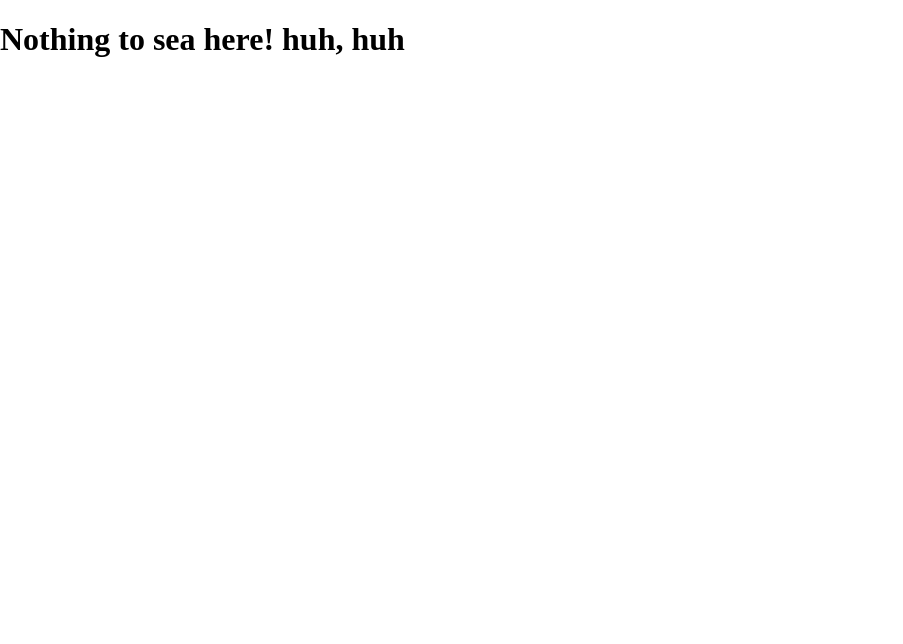
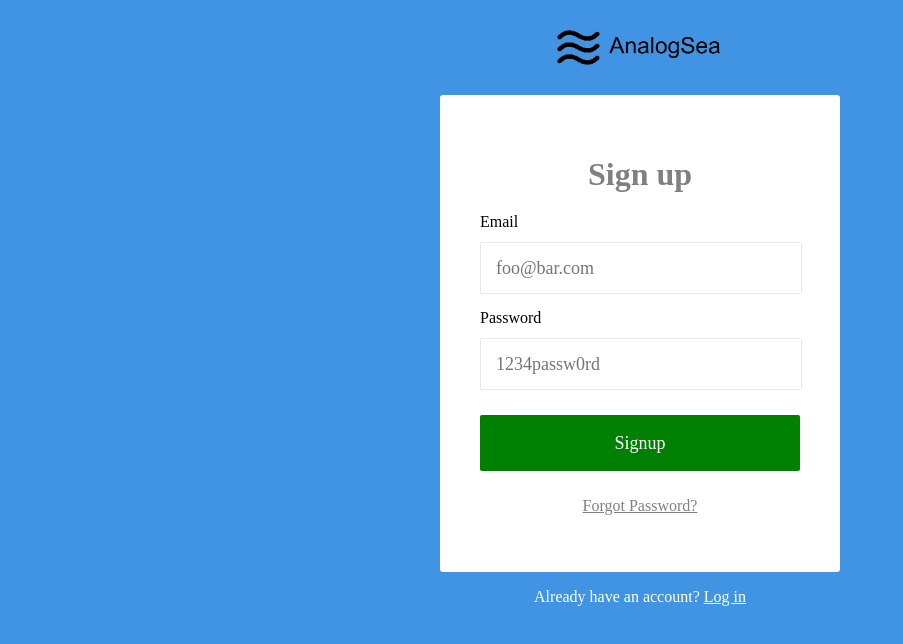
Before and after one commit to ricmclaughlin/analog-sea-signup, a plain HTML site: page index.html in a window 1280 px wide. Shown: the whole page, without its empty margins (0-903 px from the left). Drawn offline with nearby package versions, Linux system fonts and the light colour scheme.

Commit message:
complete

```diff
--- a/index.html
+++ b/index.html
@@ -3,12 +3,33 @@
 <head>
   <meta charset="UTF-8">
   <title>Analog Sea - Login</title>
-
+  <meta name="keywords" content="analog, sea, analogsea, cloud, computing,">
   <meta charset="utf-8" name="description" content="Ric McLaughlin's version of the analog sea Challenge from Unit 1 Lesson 6 of Thinkful's Frontend Web Development course">
   <link rel="stylesheet" type="text/css" href="https://cdnjs.cloudflare.com/ajax/libs/normalize/4.1.1/normalize.min.css">
   <link rel="stylesheet" href="styles/styles.css">
 </head>
 <body>
-  <h1>Nothing to sea here! huh, huh</h1>
+  <div class="container">
+    <img id="logo" src="images/logo.png" alt="">
+    <form action="post" url="/signup/" >
+      <signup-title class="center">
+        <h1>Sign up</h1>
+      </signup-title>
+
+      <label for="email">Email</label>
+      <input id="email" type="email" placeholder="foo@bar.com">
+      <label for="password">Password</label>
+      <input id="password" type="password" placeholder="1234passw0rd">
+      <button type="submit">Signup</button>
+      <div class="center">
+        <p class="forgot"><a href="/forgot-password/new">Forgot Password?</a></p>
+      </div>
+    </form>
+
+    </div>
+    <div class="center">
+      <p>Already have an account? <a href="/login">Log in</a></p>
+    </div>
+  </div>
 </body>
 </html>
--- a/styles/styles.css
+++ b/styles/styles.css
@@ -1 +1,73 @@
-/*lots of styles go here...*/
+body {
+  background-color: #4094E3;
+  color: white;
+}
+
+#logo {
+  height: 35px;
+  display: block;
+  margin-right: auto;
+  margin-left: auto;
+  margin-top: 30px;
+  margin-bottom: 30px;
+
+}
+
+form {
+  background-color: white;
+  margin: 0 auto;
+  width: 400px;
+  padding: 40px;
+  border-radius: 3px;
+  box-sizing: border-box;
+}
+
+h1 {
+  color: gray;
+  margin-bottom: 20px;
+}
+
+label {
+
+  color: black;
+  margin-bottom: 10px;
+}
+
+input {
+  width: 290px;
+  border-radius: 2px;
+  color: gray;
+  font-size: 18px;
+  border: 1px solid #e7e7e7;
+  margin-top: 10px;
+  margin-right: auto;
+  margin-left: auto;
+  margin-bottom: 15px;
+  padding: 15px;
+  display: block;
+}
+
+button[type="submit"] {
+  width: 100%;
+  height: 56px;
+  padding: 15px;
+  border-radius: 2px;
+  border: none;
+  background-color: green;
+  color: white;
+  font-size: 18px;
+  margin: 10px auto;
+}
+
+.forgot, .forgot > a {
+  color: gray;
+}
+
+a {
+  color: white;
+}
+
+.center {
+  width: 100%;
+  text-align: center;
+}
```
